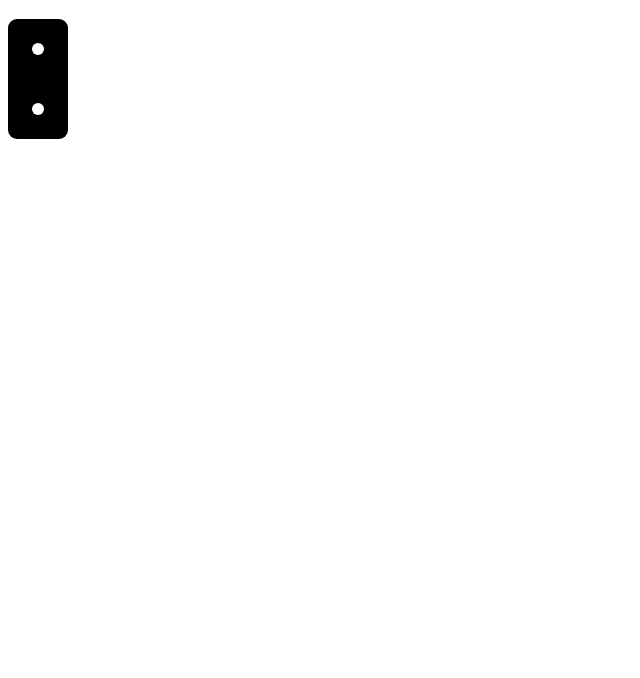
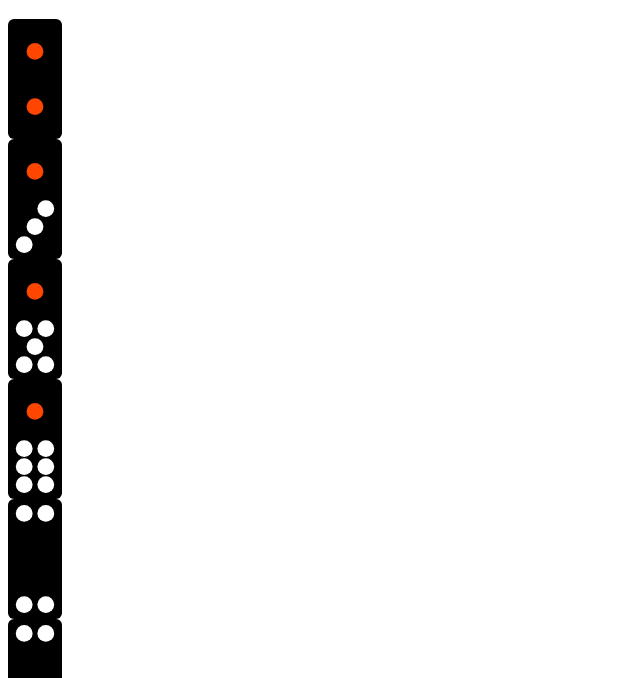
Before and after one commit to doubletony/dingniu, a plain HTML site: page gae/js/tile_test.html in a window 1280 px wide. Shown: the part 61-739 px from the top of the page, without its empty margins (0-640 px from the left). Drawn offline with Linux system fonts and the light colour scheme.

Commit message:
Add tile pure js rendering.

```diff
--- a/gae/js/tile.js
+++ b/gae/js/tile.js
@@ -1,3 +1,36 @@
+var drawCircle = function(context, x, y, radius, color) {
+  context.beginPath();
+  context.arc(x, y, radius, 0, 2 * Math.PI, false);
+  context.fillStyle = color;
+  context.fill();
+}
+
+var tileHash = function(tile) {
+  return (tile[0] * 100 + tile[1]).toString();
+}
+
+var tileToDots = {};
+tileToDots[tileHash([1,1])] = '---r---' + '---r---';
+tileToDots[tileHash([1,3])] = '---r---' + '-w-w-w-';
+tileToDots[tileHash([1,5])] = '---r---' + 'ww-w-ww';
+tileToDots[tileHash([1,6])] = '---r---' + 'www-www';
+tileToDots[tileHash([2,2])] = 'ww-----' + '-----ww';
+tileToDots[tileHash([2,6])] = 'ww-----' + 'www-www';
+tileToDots[tileHash([3,1])] = '-w-w-w-' + '---r---';
+tileToDots[tileHash([3,3])] = '-w-w-w-' + '-w-w-w-';
+tileToDots[tileHash([3,6])] = '-w-w-w-' + 'www-www';
+tileToDots[tileHash([4,4])] = 'rrr-r--' + '--r-rrr';
+tileToDots[tileHash([4,6])] = 'rrr-r--' + 'www-www';
+tileToDots[tileHash([5,1])] = 'ww-w-ww' + '---r---';
+tileToDots[tileHash([5,5])] = 'ww-w-ww' + 'ww-w-ww';
+tileToDots[tileHash([5,6])] = 'ww-w-ww' + 'www-www';
+tileToDots[tileHash([6,1])] = 'www-www' + '---r---';
+tileToDots[tileHash([6,2])] = 'www-www' + '-----ww';
+tileToDots[tileHash([6,3])] = 'www-www' + '-w-w-w-';
+tileToDots[tileHash([6,4])] = 'www-www' + '--r-rrr';
+tileToDots[tileHash([6,5])] = 'www-www' + 'ww-w-ww';
+tileToDots[tileHash([6,6])] = 'rwr-wrw' + 'wrw-rwr';
+
 /**
  * Creates a div element for the given tile.
  *
@@ -5,12 +38,13 @@
  * @param {number} size - The size in px of the tile's width.
  * @returns A div element that contains the rendered tile.
  */
+
 CreateTile = function(tile, size){
   var div = document.createElement('div');
   var canvas = document.createElement('canvas');
-  var width = 10 * size;
+  var width = 9 * size;
   var height = 20 * size;
-  var round = 1.5 * size;
+  var round = 1 * size;
   div.appendChild(canvas);
   canvas.width = width;
   canvas.height = height;
@@ -21,19 +55,48 @@ CreateTile = function(tile, size){
   div.style.borderRadius = round + 'px';
 
   var context = canvas.getContext('2d');
-  var centerX = canvas.width / 2;
-  var centerY = canvas.height / 4;
-  var radius = size * 1;
+  var baseX = canvas.width / 10;
+  var baseY = canvas.height / 10;
+  var radius = size * 1.4;
 
-  context.beginPath();
-  context.arc(centerX, centerY, radius, 0, 2 * Math.PI, false);
-  context.fillStyle = 'white';
-  context.fill();
+  var dots = [];
+  dots.push([ 3 * baseX, 1.2 * baseY]);
+  dots.push([ 7 * baseX, 1.2 * baseY]);
 
-  context.beginPath();
-  context.arc(centerX, centerY * 3, radius, 0, 2 * Math.PI, false);
-  context.fillStyle = 'white';
-  context.fill();
+  dots.push([ 3 * baseX, 2.7 * baseY]);
+  dots.push([ 5 * baseX, 2.7 * baseY]);
+  dots.push([ 7 * baseX, 2.7 * baseY]);
+
+  dots.push([ 3 * baseX, 4.2 * baseY]);
+  dots.push([ 7 * baseX, 4.2 * baseY]);
+
+  dots.push([ 3 * baseX, 5.8 * baseY]);
+  dots.push([ 7 * baseX, 5.8 * baseY]);
+
+  dots.push([ 3 * baseX, 7.3 * baseY]);
+  dots.push([ 5 * baseX, 7.3 * baseY]);
+  dots.push([ 7 * baseX, 7.3 * baseY]);
+
+  dots.push([ 3 * baseX, 8.8 * baseY]);
+  dots.push([ 7 * baseX, 8.8 * baseY]);
+
+  var drawDot = function(id, color) {
+    drawCircle(context, dots[id][0], dots[id][1], radius, color);
+  }
+
+  var tileDots = tileToDots[tileHash(tile)];
+  for (var i = 0; i < dots.length; i++) {
+    switch(tileDots[i]) {
+      case 'w':
+        drawDot(i, 'white');
+        break;
+      case 'r':
+        drawDot(i, 'OrangeRed');
+        break;
+      default:
+      break;
+    }
+  };
   return div;
 }
 
--- a/gae/js/tile_test.html
+++ b/gae/js/tile_test.html
@@ -8,7 +8,26 @@
 window.onload = function(){
   var board = document.getElementById('board');
   var render = new BoardRender(board);
+  render.add(true, [1, 1]);
   render.add(true, [1, 3]);
+  render.add(true, [1, 5]);
+  render.add(true, [1, 6]);
+  render.add(true, [2, 2]);
+  render.add(true, [2, 6]);
+  render.add(true, [3, 1]);
+  render.add(true, [3, 3]);
+  render.add(true, [3, 6]);
+  render.add(true, [4, 4]);
+  render.add(true, [4, 6]);
+  render.add(true, [5, 1]);
+  render.add(true, [5, 5]);
+  render.add(true, [5, 6]);
+  render.add(true, [6, 1]);
+  render.add(true, [6, 2]);
+  render.add(true, [6, 3]);
+  render.add(true, [6, 4]);
+  render.add(true, [6, 5]);
+  render.add(true, [6, 6]);
 }
 </script>
 </head>
```
